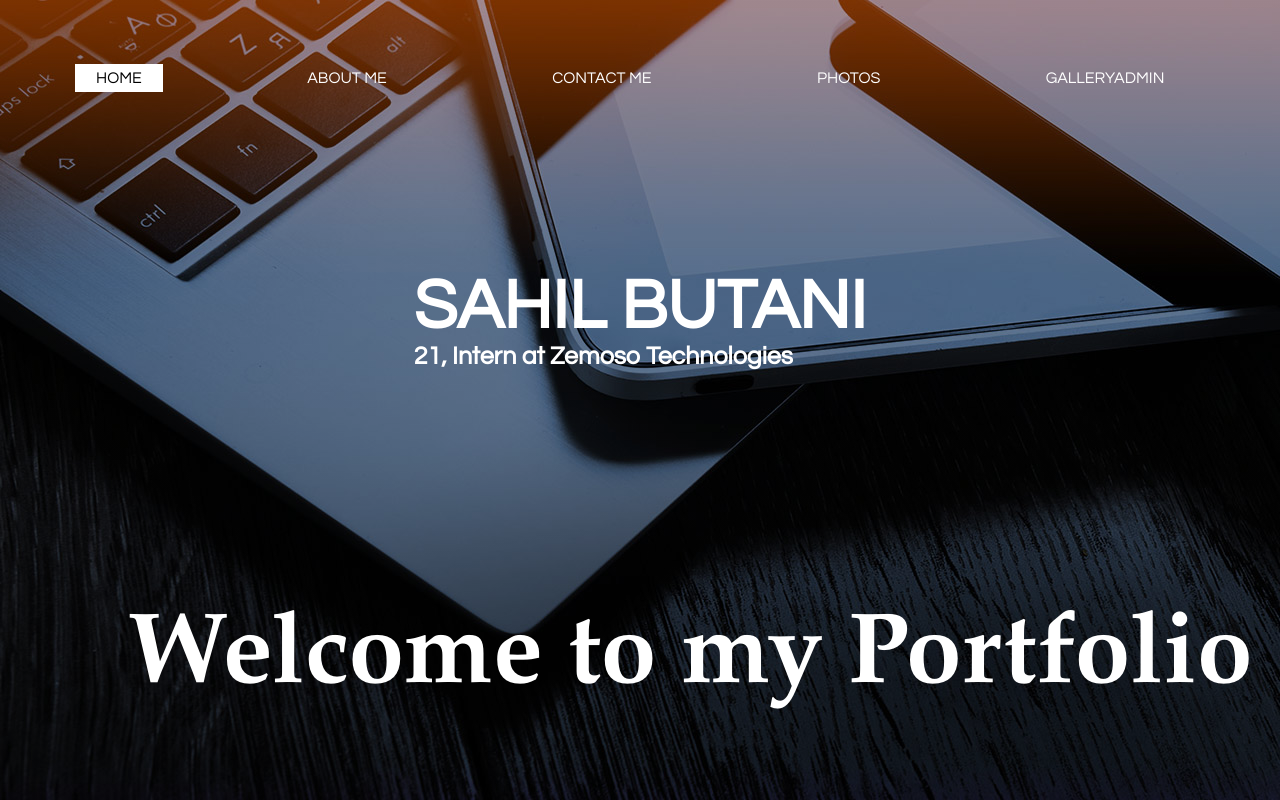
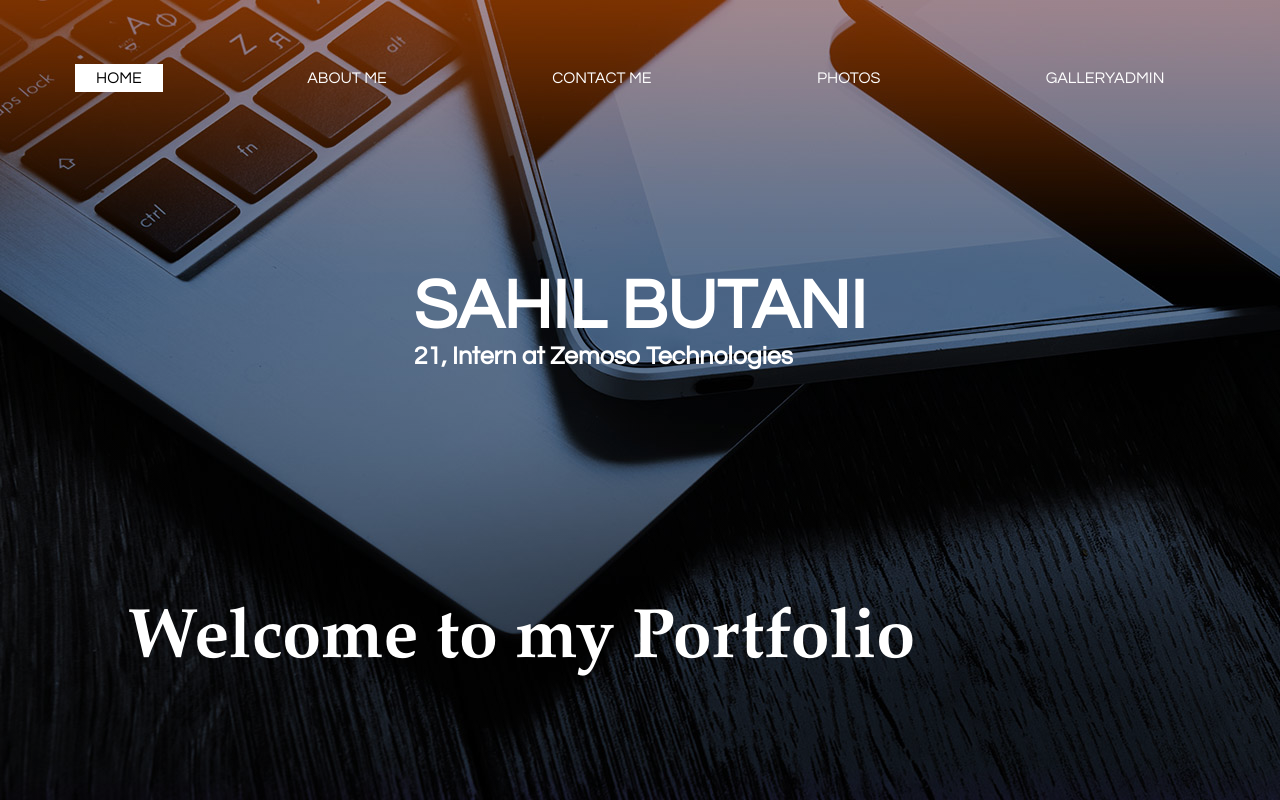
Before and after one commit to SahilButani/Profile, a plain HTML site: page index.html in a window 1280 px wide. Drawn offline with Linux system fonts and the light colour scheme.

Commit message:
Update home.css

```diff
--- a/home.css
+++ b/home.css
@@ -61,7 +61,7 @@ ul li.active a{
 }
 .welcome h1{
 	color:#fff;
-	font-size:100px;
+	font-size:70px;
 	font-family:palatino;
 }
 .title2{
```
